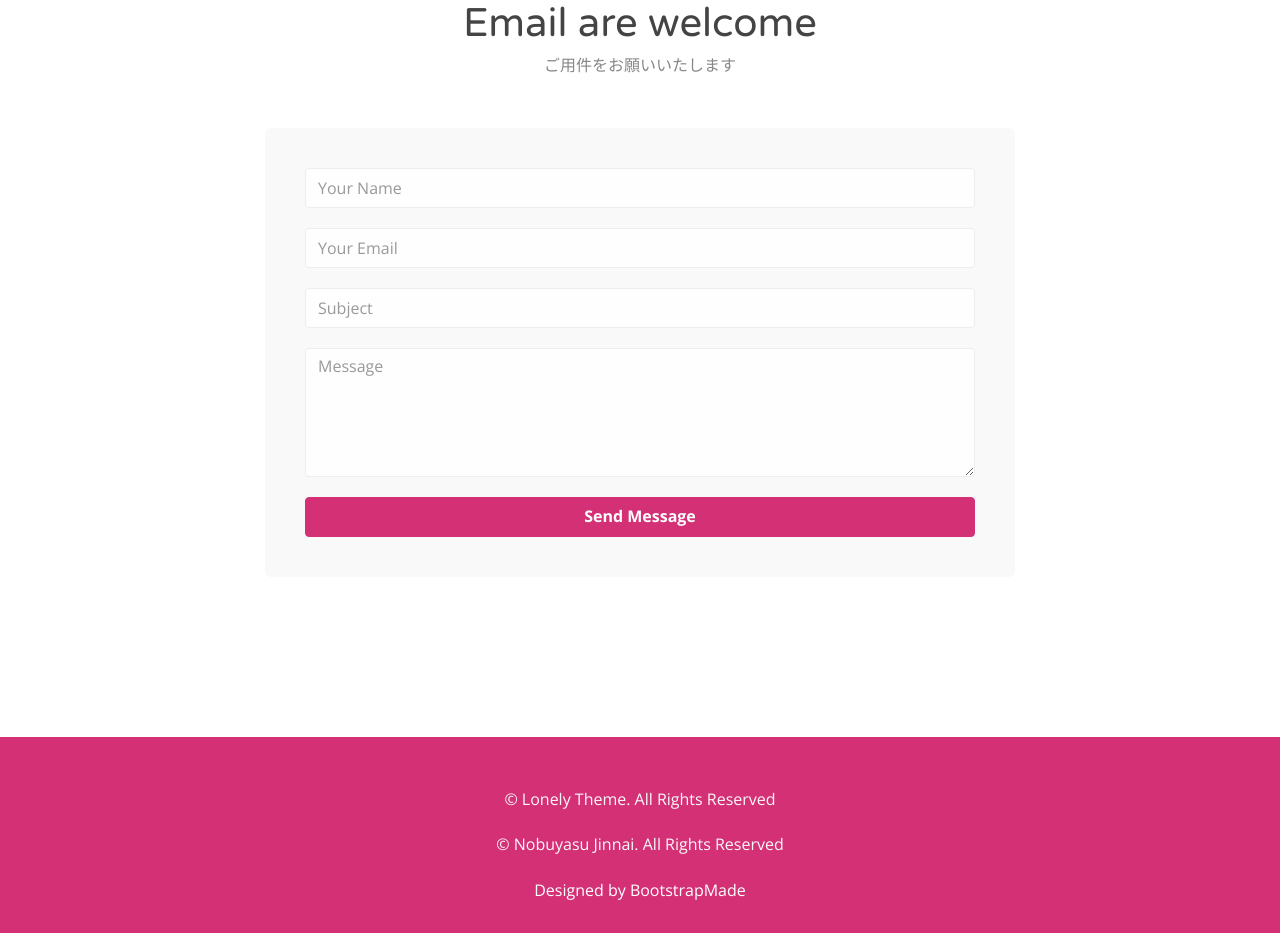
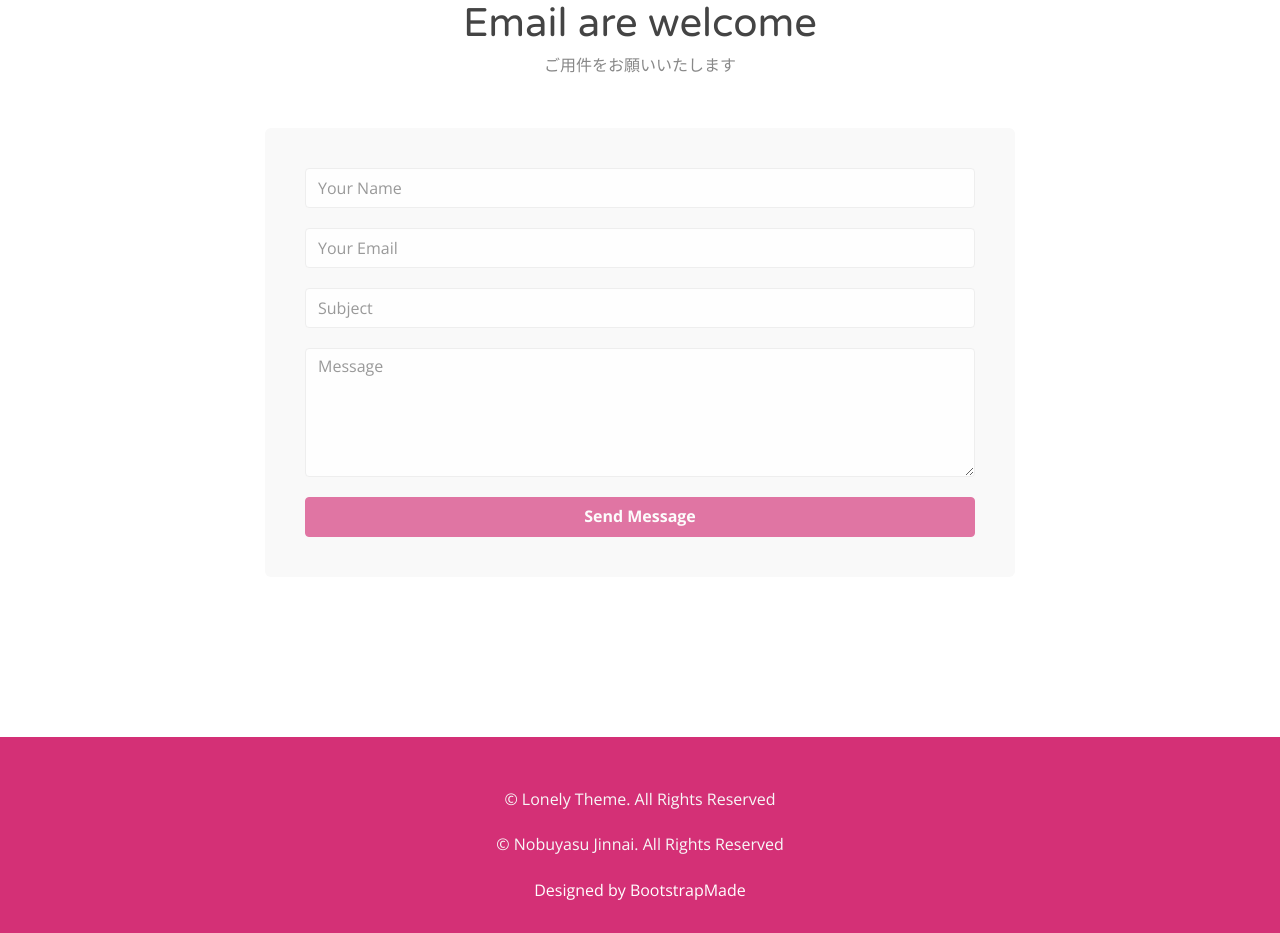
Before and after one commit to nobjn/portfolio, a plain HTML site: page index.html in a window 1280 px wide. Shown: the part 2364-3297 px from the top of the page. Drawn offline with nearby package versions, Linux system fonts and the light colour scheme.

Commit message:
modify index.html, disable send message button because we have no backend.

```diff
--- a/index.html
+++ b/index.html
@@ -198,7 +198,7 @@
                 <div class="validation"></div>
               </div>
 
-              <div class="text-center"><button type="submit" class="btn btn-skin btn-block" id="btnContactUs">Send Message</button></div>
+              <div class="text-center"><button type="submit" class="btn btn-skin btn-block" id="btnContactUs" disabled>Send Message</button></div>
             </form>
           </div>
         </div>
```
